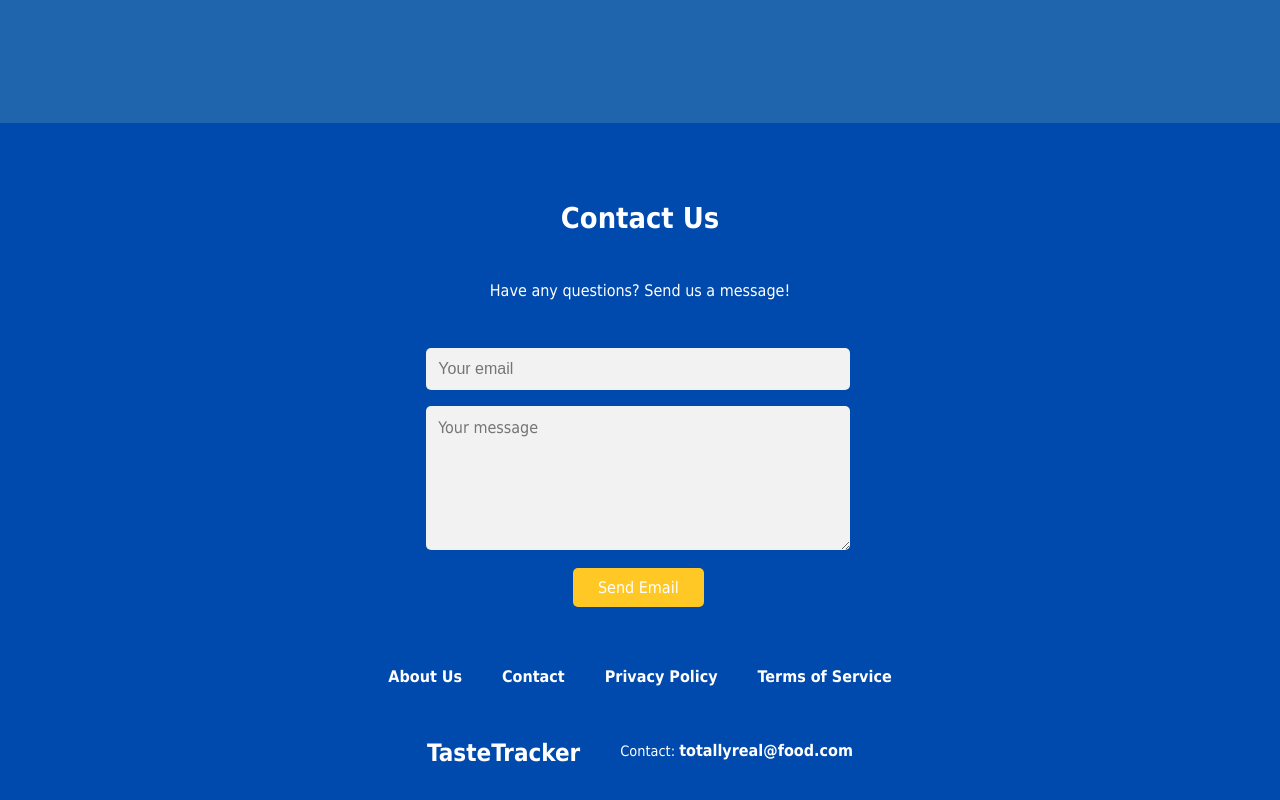
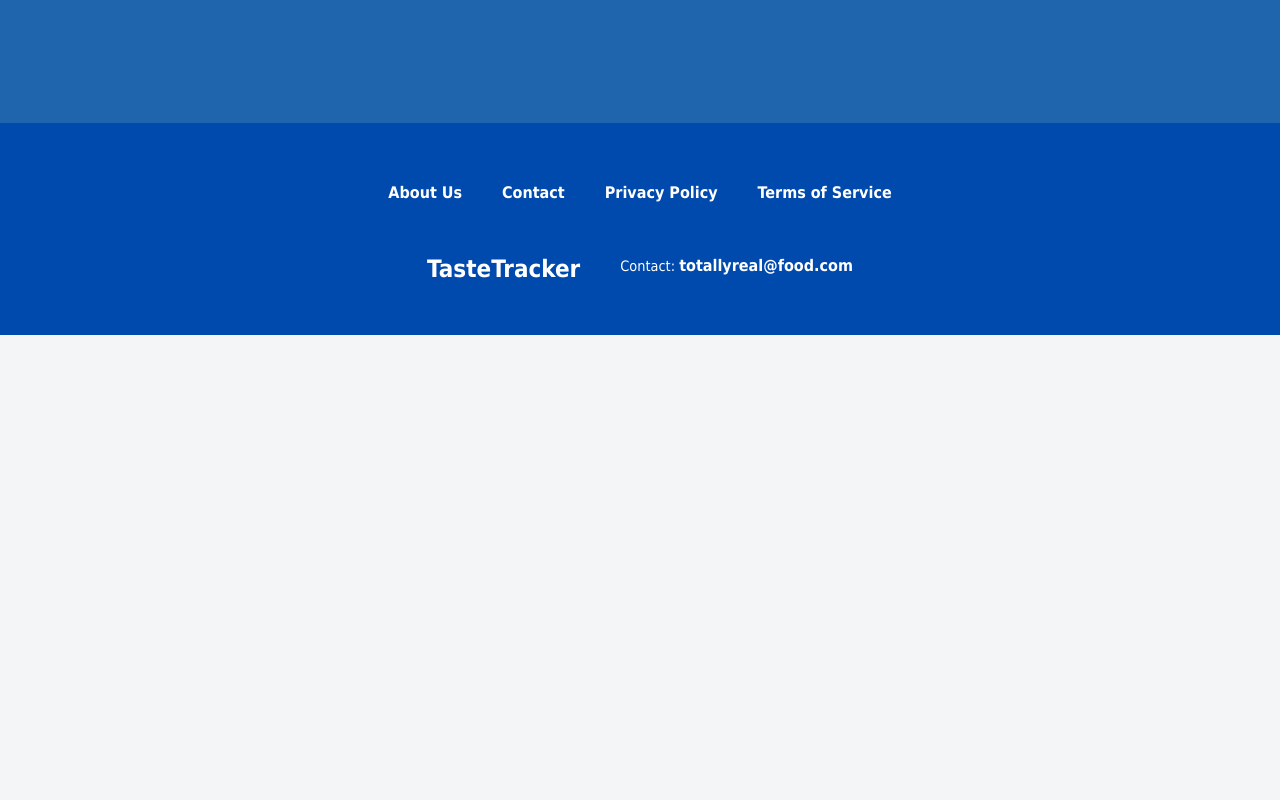
Before and after one commit to Davopotron/Organizer-frontend, a React (Vite) app: page / in a window 1280 px wide. Shown: the part 803-1603 px from the top of the page. After the commit the page ends 1138 px from the top, so only its background shows below. Built offline with nearby package versions, Linux system fonts and the light colour scheme.

Commit message:
redid footer

```diff
--- a/src/layout/Footer.jsx
+++ b/src/layout/Footer.jsx
@@ -1,60 +1,16 @@
 import React, { useState } from "react";
 import "../css/footer.css";
 import { Link } from "react-router-dom";
-
 function Footer() {
-  const [email, setEmail] = useState("");
-  const [message, setMessage] = useState("");
-
-  const handleEmailChange = (e) => {
-    setEmail(e.target.value);
-  };
-
-  const handleMessageChange = (e) => {
-    setMessage(e.target.value);
-  };
-
-  const handleSubmit = (e) => {
-    e.preventDefault();
-    setEmail("");
-    setMessage("");
-  };
-
   return (
     <div className="footer-container">
       <div className="footer-content">
-        <h4>Contact Us</h4>
-        <p>Have any questions? Send us a message!</p>
-
-        <form onSubmit={handleSubmit} className="email-form">
-          <input
-            type="email"
-            value={email}
-            onChange={handleEmailChange}
-            placeholder="Your email"
-            required
-            className="input-email"
-            aria-label="email-input"
-          />
-          <textarea
-            value={message}
-            onChange={handleMessageChange}
-            placeholder="Your message"
-            required
-            className="input-message"
-            aria-label="message"
-          />
-          <button type="submit" className="submit-button">
-            Send Email
-          </button>
-        </form>
         <div className="footer-links">
           <Link to="/about">About Us</Link>
           <Link to="/contact">Contact</Link>
           <Link to="/PrivacyPolicy">Privacy Policy</Link>
           <Link to="/TermsOfService">Terms of Service</Link>
         </div>
-
         <div className="footer-links">
           <span className="logo">
             <a href="#">TasteTracker</a>
@@ -70,5 +26,4 @@ function Footer() {
     </div>
   );
 }
-
 export default Footer;
```
